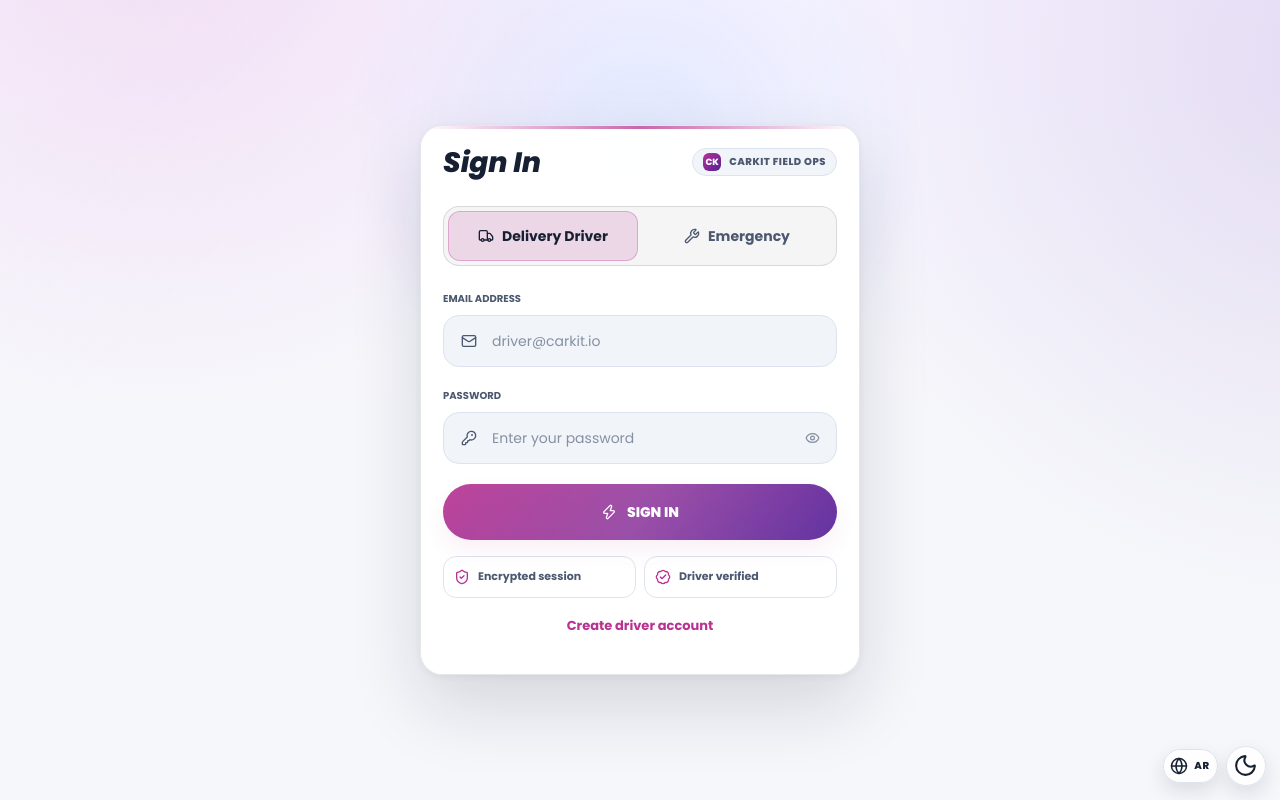
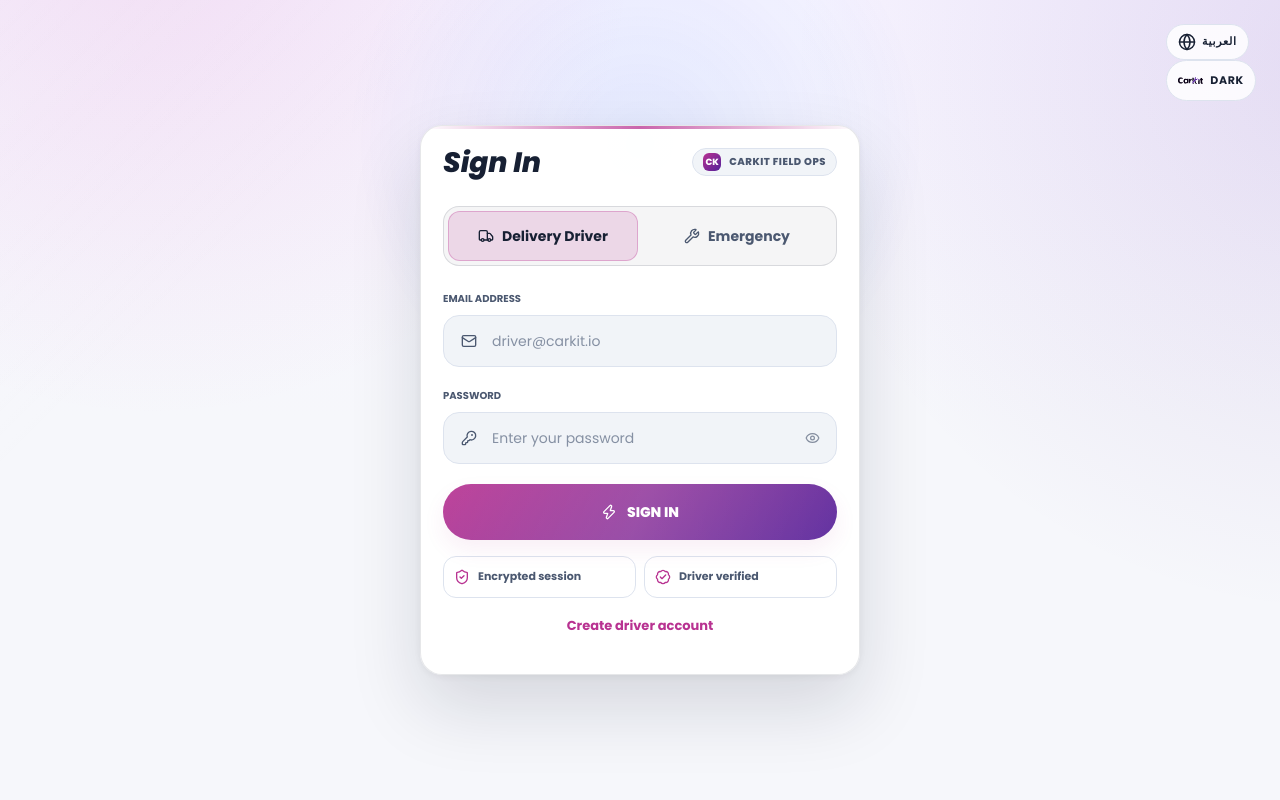
Before and after one commit to muuhamedhany/CarKit-Driver-Web, a React (Vite) app: page /login in a window 1280 px wide. Built offline with nearby package versions, Linux system fonts and the light colour scheme; no server answers.

Commit message:
feat: initialize driver web application with authentication and styling system

```diff
--- a/src/App.jsx
+++ b/src/App.jsx
@@ -27,10 +27,12 @@ export default function App() {
 
   return (
     <AuthProvider>
-      <div className="theme-fab">
-        <LanguageToggle compact />
-        <ThemeToggle compact />
-      </div>
+      {!isAuthPage && (
+        <div className="theme-fab">
+          <LanguageToggle compact />
+          <ThemeToggle compact />
+        </div>
+      )}
       <Routes>
         <Route path="/login" element={<Login />} />
         <Route path="/signup" element={<DriverSignup />} />
--- a/src/components/ThemeToggle.jsx
+++ b/src/components/ThemeToggle.jsx
@@ -1,5 +1,6 @@
-import { Moon, Sun } from 'lucide-react';
 import { useTheme } from '../theme/ThemeContext';
+import splashIconBlack from '../assets/splash-icon-black.png';
+import splashIconWhite from '../assets/splash-icon-white.png';
 
 export default function ThemeToggle({ compact = false }) {
   const { theme, toggleTheme } = useTheme();
@@ -13,7 +14,12 @@ export default function ThemeToggle({ compact = false }) {
       title={`Switch to ${isDark ? 'light' : 'dark'} mode`}
       className={`theme-toggle ${compact ? 'theme-toggle-compact' : ''}`}
     >
-      {isDark ? <Sun size={25} /> : <Moon size={25} />}
+      <img
+        src={isDark ? splashIconWhite : splashIconBlack}
+        alt=""
+        aria-hidden="true"
+        style={{ width: 25, height: 25, objectFit: 'contain' }}
+      />
       {!compact && <span>{isDark ? 'Light' : 'Dark'}</span>}
     </button>
   );
--- a/src/contexts/AuthContext.jsx
+++ b/src/contexts/AuthContext.jsx
@@ -10,11 +10,28 @@ export function AuthProvider({ children }) {
 
   useEffect(() => {
     const raw = localStorage.getItem('carkit_driver_portal_session');
+    const lastActive = localStorage.getItem('carkit_driver_portal_last_active');
+
+    const maxInactivity = 2 * 60 * 60 * 1000; // 2 hours for drivers/emergency staff
+    const now = Date.now();
+
     if (raw) {
       try {
-        setSession(JSON.parse(raw));
+        const parsed = JSON.parse(raw);
+        // Bypass idle logout if they are on an active job or emergency employee is marked online
+        const isOnActiveJob = window.location.pathname.includes('/active');
+        const isOnlineEmergency = parsed?.role === 'emergency_employee' && parsed?.user?.is_online;
+
+        if (lastActive && now - parseInt(lastActive, 10) > maxInactivity && !isOnActiveJob && !isOnlineEmergency) {
+          localStorage.removeItem('carkit_driver_portal_session');
+          localStorage.removeItem('carkit_driver_portal_last_active');
+        } else {
+          setSession(parsed);
+          localStorage.setItem('carkit_driver_portal_last_active', now.toString());
+        }
       } catch {
         localStorage.removeItem('carkit_driver_portal_session');
+        localStorage.removeItem('carkit_driver_portal_last_active');
       }
     }
     setLoading(false);
@@ -22,7 +39,13 @@ export function AuthProvider({ children }) {
 
   const persist = (nextSession) => {
     setSession(nextSession);
-    localStorage.setItem('carkit_driver_portal_session', JSON.stringify(nextSession));
+    if (nextSession) {
+      localStorage.setItem('carkit_driver_portal_session', JSON.stringify(nextSession));
+      localStorage.setItem('carkit_driver_portal_last_active', Date.now().toString());
+    } else {
+      localStorage.removeItem('carkit_driver_portal_session');
+      localStorage.removeItem('carkit_driver_portal_last_active');
+    }
   };
 
   const login = async (gateway, credentials) => {
@@ -58,7 +81,46 @@ export function AuthProvider({ children }) {
     }
     setSession(null);
     localStorage.removeItem('carkit_driver_portal_session');
+    localStorage.removeItem('carkit_driver_portal_last_active');
   };
+
+  // Activity tracking for Driver Web
+  useEffect(() => {
+    if (!session?.token) return;
+
+    const maxInactivity = 2 * 60 * 60 * 1000; // 2 hours
+
+    const updateActivity = () => {
+      localStorage.setItem('carkit_driver_portal_last_active', Date.now().toString());
+    };
+
+    const events = ['mousedown', 'keydown', 'scroll', 'touchstart'];
+    events.forEach(event => {
+      window.addEventListener(event, updateActivity);
+    });
+
+    const interval = setInterval(() => {
+      const lastActive = localStorage.getItem('carkit_driver_portal_last_active');
+      const isOnActiveJob = window.location.pathname.includes('/active');
+      const isOnlineEmergency = session?.role === 'emergency_employee' && session?.user?.is_online;
+
+      if (lastActive && Date.now() - parseInt(lastActive, 10) > maxInactivity) {
+        if (!isOnActiveJob && !isOnlineEmergency) {
+          logout();
+        } else {
+          // Bypassed: update activity time so we don't trigger this continuously while active
+          updateActivity();
+        }
+      }
+    }, 10000);
+
+    return () => {
+      events.forEach(event => {
+        window.removeEventListener(event, updateActivity);
+      });
+      clearInterval(interval);
+    };
+  }, [session?.token, session?.role, session?.user?.is_online]);
 
   const value = useMemo(() => ({
     session,
--- a/src/pages/DriverSignup.jsx
+++ b/src/pages/DriverSignup.jsx
@@ -7,6 +7,9 @@ import {
 import { createClient } from '@supabase/supabase-js';
 import { useAuth } from '../contexts/AuthContext';
 import { useLanguage } from '../contexts/LanguageContext';
+import ThemeToggle from '../components/ThemeToggle';
+import LanguageToggle from '../components/LanguageToggle';
+
 
 const SUPABASE_URL = import.meta.env.VITE_SUPABASE_URL;
 const SUPABASE_ANON = import.meta.env.VITE_SUPABASE_ANON;
@@ -214,6 +217,13 @@ export default function DriverSignup() {
   return (
     <div className="auth-page">
       <div className="auth-grid-overlay" />
+
+      {/* Top right language & theme toggle */}
+      <div className="auth-theme-toggle-wrapper">
+        <LanguageToggle />
+        <ThemeToggle />
+      </div>
+
       <div className="auth-container signup-container animate-fade-in">
         <section className="auth-card signup-card">
           <div className="auth-card-heading">
--- a/src/pages/Login.jsx
+++ b/src/pages/Login.jsx
@@ -3,6 +3,10 @@ import { Link, useNavigate } from 'react-router-dom';
 import { AlertCircle, BadgeCheck, Eye, EyeOff, KeyRound, Loader2, Mail, ShieldCheck, Truck, Wrench, Zap } from 'lucide-react';
 import { useAuth } from '../contexts/AuthContext';
 import { useLanguage } from '../contexts/LanguageContext';
+import ThemeToggle from '../components/ThemeToggle';
+import LanguageToggle from '../components/LanguageToggle';
+
+
 
 export default function Login() {
   const [gateway, setGateway] = useState('driver');
@@ -40,6 +44,13 @@ export default function Login() {
   return (
     <div className="auth-page" style={{ '--mode-accent': modeAccent }}>
       <div className="auth-grid-overlay" />
+
+      {/* Top right language & theme toggle */}
+      <div className="auth-theme-toggle-wrapper">
+        <LanguageToggle />
+        <ThemeToggle />
+      </div>
+
       <div className="auth-container animate-fade-in">
         <section className={`auth-card auth-card-${gateway === 'driver' ? 'driver' : 'emergency'} auth-login-card`}>
           <div className="auth-card-heading">
--- a/src/styles.css
+++ b/src/styles.css
@@ -234,13 +234,13 @@ body {
   display: none;
 }
 
-/* deprecated class kept harmless if referenced elsewhere */
-.auth-theme-toggle {
-  position: fixed;
-  right: max(14px, env(safe-area-inset-right));
-  bottom: max(14px, env(safe-area-inset-bottom));
-  z-index: 25;
-}
+.auth-theme-toggle-wrapper {
+  position: absolute;
+  top: 24px;
+  right: 24px;
+  z-index: 10;
+}
+
 
 h1,
 h2,
```
Also changed, not shown: src/assets/splash-icon-black.png (added), src/assets/splash-icon-white.png (added).
